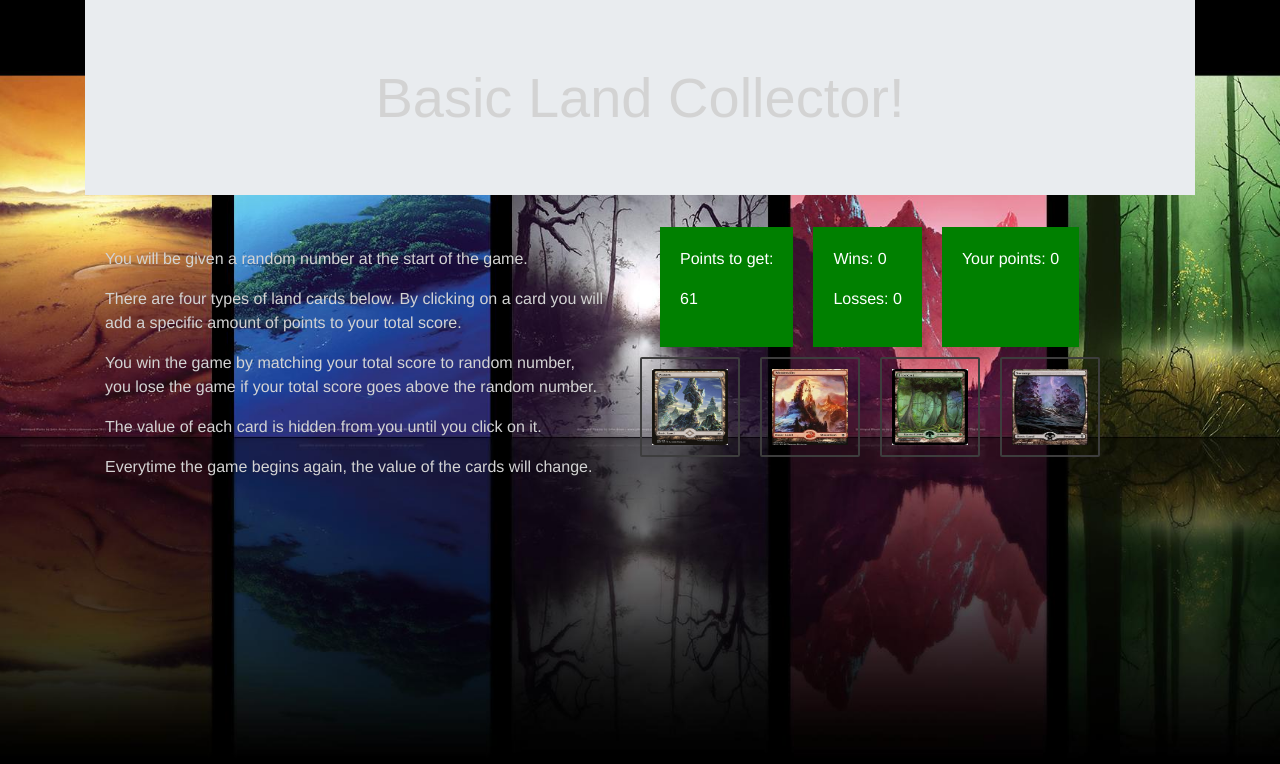
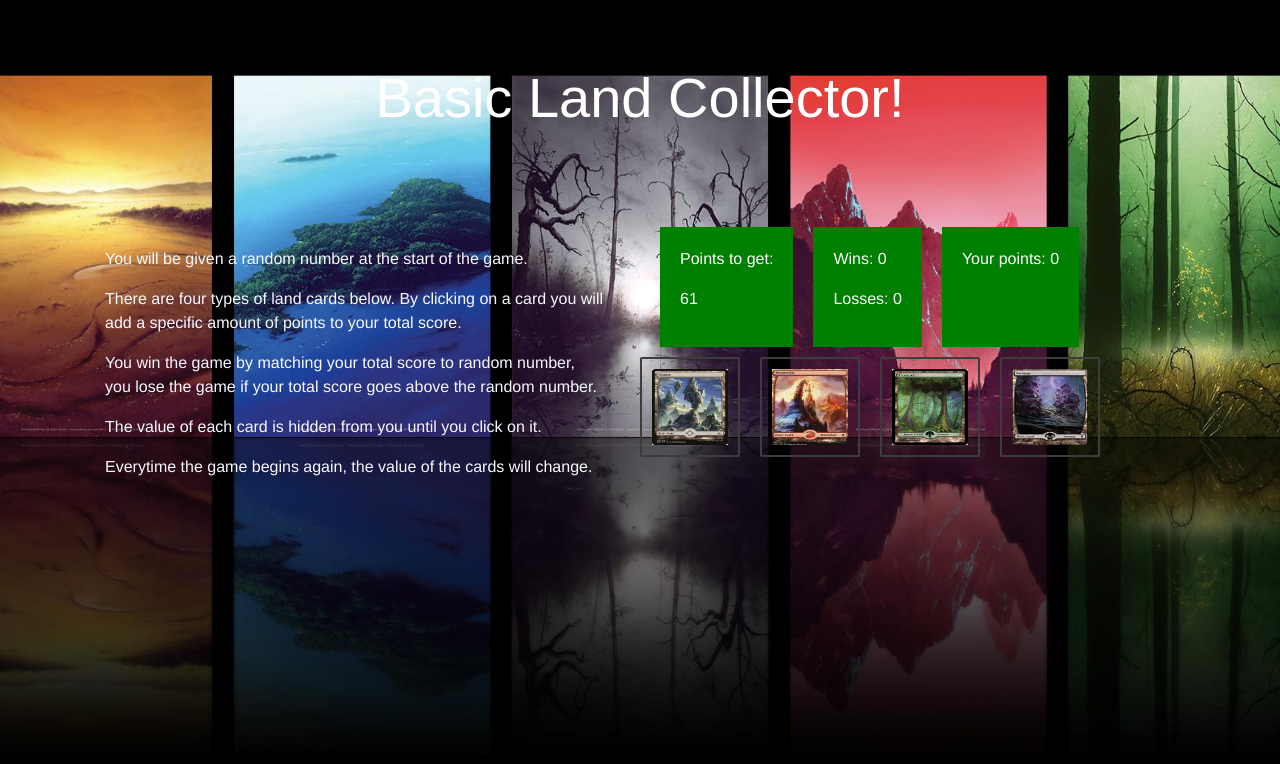
Before and after one commit to TheRealMpchambers/BasicLandCollector, a plain HTML site: page index.html in a window 1280 px wide. Drawn offline with nearby package versions, Linux system fonts and the light colour scheme.

Commit message:
css updates

```diff
--- a/assets/css/style.css
+++ b/assets/css/style.css
@@ -4,9 +4,14 @@ body {
     -moz-background-size: cover;
     -o-background-size: cover;
     background-size: cover;
-    color: lightgray
+    color:lightgray
 }
 
+.jumbotron {
+    background: none !important;
+    color: white;
+
+}
 .display-4 {
     margin: auto;
     text-align: center;
@@ -19,6 +24,7 @@ body {
     font-family: 'Franklin Gothic Medium', 'Arial Narrow', Arial, sans-serif;
     padding: 20px;
     margin: 0px 0px 20px 0px;
+    color: ghostwhite;
 }
 
 #computerGuess{
--- a/index.html
+++ b/index.html
@@ -6,16 +6,15 @@
     <title>Basic Land Collector Game</title>
     <meta name="viewport" content="width=device-width, initial-scale=1">
     <link rel="stylesheet" type="text/css" media="screen" href="assets/css/reset.css" />
+    <link rel="stylesheet" type="text/css" media="screen" href="assets/css/style.css" />
     <link rel="stylesheet" href="https://stackpath.bootstrapcdn.com/bootstrap/4.1.1/css/bootstrap.min.css" integrity="sha384-WskhaSGFgHYWDcbwN70/dfYBj47jz9qbsMId/iRN3ewGhXQFZCSftd1LZCfmhktB" crossorigin="anonymous">
-    <link rel="stylesheet" type="text/css" media="screen" href="assets/css/style.css" />
 </head>
 <body>
     <div class= "container">
-        <header>
             <div class="jumbotron jumbotron-fluid topbar">
                 <h1 class="display-4">Basic Land Collector!</h1>
             </div>
-        </header>
+
         <div class="row">
             <div class="col-md-6">
                 <div class= "main">
```
